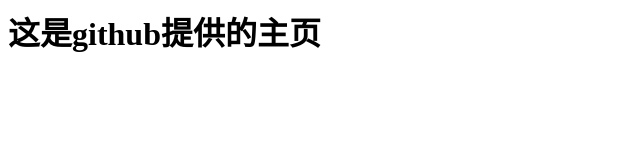
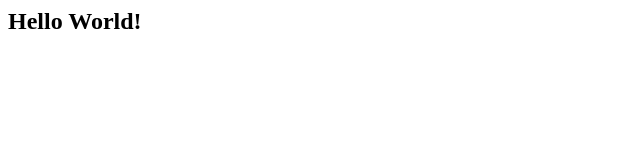
Before and after one commit to 201916040320/201916040320.github.io, a plain HTML site: page index.html in a window 1280 px wide. Shown: the whole page, without its empty margins (0-640 px from the left). Drawn offline with Linux system fonts and the light colour scheme.

Commit message:
Update index.html

```diff
--- a/index.html
+++ b/index.html
@@ -1 +1,5 @@
-<h1>这是github提供的主页</h1>
+<html>
+<body>
+<h2>Hello World!</h2>
+</body>
+</html>
```
